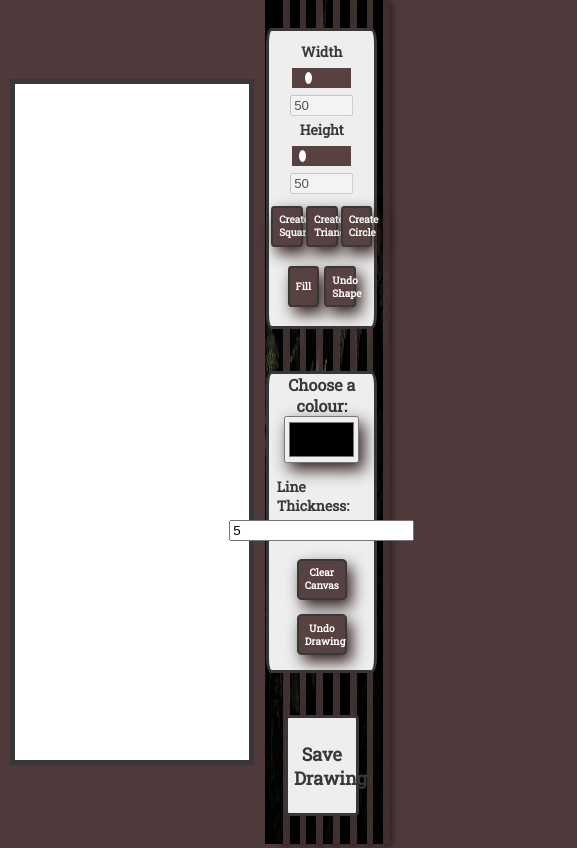
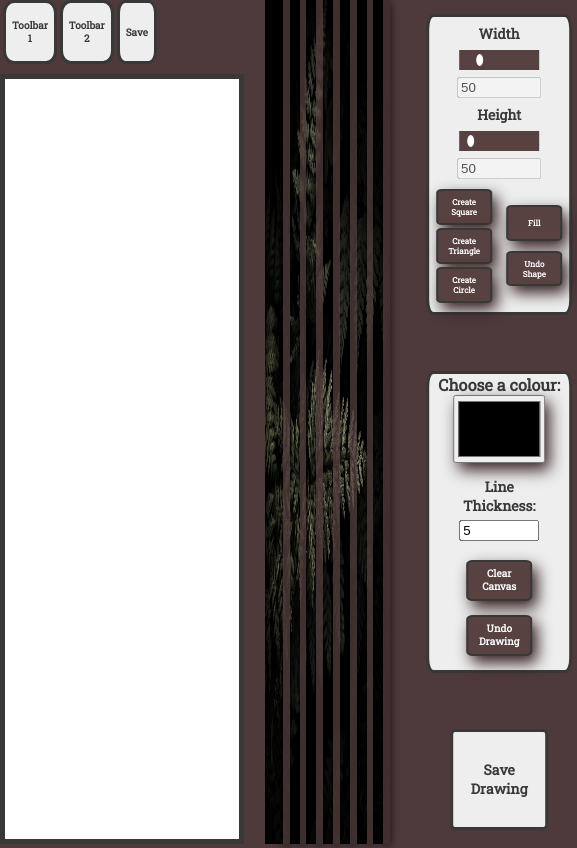
Before and after one commit to Stammak93/drawing-board, a plain HTML site: page index.html in a window 390 px wide. Shown: the whole page, 577 px wide, since content can reach past the window. Drawn offline with Linux system fonts and the light colour scheme.

Commit message:
It is done.

```diff
--- a/drawing.js
+++ b/drawing.js
@@ -9,13 +9,29 @@ sketchboard.width = sketchboard.clientWidth
 sketchboard.height = sketchboard.clientHeight
 let colourChange = document.querySelector("#colour")
 let lineWidth = document.querySelector("#line-width")
-ctx.strokeStyle = document.querySelector("#colour").value // initial value on page load
-ctx.lineWidth = document.querySelector("#line-width").value // initial value on page load
+ctx.strokeStyle = colourChange.value // initial value on page load
+ctx.lineWidth = lineWidth.value // initial value on page load
 ctx.lineCap = "round"
 
 let isSketching = false
 let xyPath = []
 let pathArray = []
+
+
+window.addEventListener("resize",(e) => {
+
+    sketchboard.width = sketchboard.clientWidth
+    sketchboard.height = sketchboard.clientHeight
+    toolOneCont.classList.remove("toolbar-el-transition")
+    toolTwoCont.classList.remove("toolbar-el-transition")
+    saveBtnCont.classList.remove("toolbar-el-transition")
+    ctx.strokeStyle = colourChange.value
+    ctx.lineWidth = lineWidth.value
+    ctx.lineCap = "round"
+    drawPaths(pathArray)
+    drawShapes(shapeArray)
+})
+
 
 
 // The idea is to store arrays of paths and recreate them.
--- a/index.html
+++ b/index.html
@@ -14,6 +14,11 @@
 <body>
   <div class="main-container">
     <div class="sketch-container">
+      <div class="toggle-btns-container">
+        <button id="tl-bar-1">Toolbar 1</button>
+        <button id="tl-bar-2">Toolbar 2</button>
+        <button id="sv-btn-toggle">Save</button>
+      </div>
       <canvas class="sketch"></canvas>
     </div>
     <div class="toolbars">
@@ -28,6 +33,7 @@
           <input class="tool" id="height-slider" type="range" min="5" value="50">
           <input type="number" class="tool" id="height-value"></input>
         </div>
+        <div class="shape-btns">
           <div class="shape-btn-container-one">
             <button class="create-square">Create Square</button>
             <button class="create-triangle">Create Triangle</button>
@@ -36,6 +42,7 @@
           <div class="shape-btn-container-two">
             <button class="fill-shape">Fill</button>
             <button class="undo-shape">Undo Shape</button>
+          </div>
         </div>
       </div>
       <div class="toolbar-container-two">
--- a/static/md-queries.css
+++ b/static/md-queries.css
@@ -1,11 +1,12 @@
-@media (max-width:1200px) {
+
+@media(max-width:75em), (max-height: 50em) {
 
     div.toolbars {
-        width: 25%;
+        width: 22%;
     }
 
     .drawing-stuff button {
-        font-size: 12px;
+        font-size: 10px;
     }
 
     .tools {
@@ -15,14 +16,19 @@
     div.toolbar-container-one button {
         font-size: 10px;
     }
+
+    .colour-changer label[for='colour'] {
+        font-size: 16px;
+    }
+
+    .lwidth {
+        font-size: 14px;
+        margin-bottom: 5px;
+    }
 }
 
 
-@media (max-width: 850px) {
-
-    div.toolbar-container-one, .toolbar-container-two, .save-btn {
-        margin-left: 0;
-    }
+@media (max-width: 52em) {
 
     div.main-container {
         gap: 0%;
@@ -44,41 +50,69 @@
 }
 
 
-@media (max-width: 750px) {
-
-    .drawing-stuff button {
-        font-size: 10px;
-    }
-
-
-    .colour-changer label[for='colour'] {
-        font-size: 16px;
-    }
-
-    .lwidth {
-        font-size: 14px;
-        margin-bottom: 5px;
-    }
+@media (max-width: 45em) {
 
     input.line-width {
         width: 5%;
     }
 
-    .tools {
-        height: 20%;
-    }
 }
 
 
-@media (max-width: 650px) {
+@media (max-width: 39em), (max-height: 37em) {
 
-    /*div.toolbars {
-        transform: translateX(110%);
-    }*/
+    div.toolbars {
+        transform: translateX(120%);
+        width: 40%;
+    }
 
     div.sketch-container {
         justify-content: flex-start;
         margin-left: 0;
     }
 
+    div.toggle-btns-container {
+        display: flex;
+    }
+
+    .shape-btns {
+        flex-direction: row;
+    }
+
+
+    div.shape-btn-container-one {
+        flex-direction: column;
+        height: 100%;
+        width: 70%;
+    }
+
+    div.shape-btn-container-two {
+        flex-direction: column;
+        height: 100%;
+        width: 70%;
+        gap: 10px;
+    }
+
+    div.shape-btn-container-two button, div.shape-btn-container-one button {
+        font-size: 8px;
+        height: 30%;
+        width: 80%;
+    }
+
+    .save-btn button {
+        font-size: 14px;
+    }
 }
+
+
+@media (max-height: 43em) {
+
+    div.toolbar-container-one, .toolbar-container-two {
+        height: 45%;
+    }
+
+    div.tools {
+        font-size: 12px;
+        gap: 3px;
+    }
+}
--- a/static/style.css
+++ b/static/style.css
@@ -1,3 +1,5 @@
+
+
 body {
     background-color: #4e3a3a;
     padding: 0;
@@ -20,12 +22,57 @@ div.main-container {
 }
 
 
+div.sketch-container {
+    display: flex;
+    flex-direction: column;
+    height: 100%;
+    width: 60%;
+    justify-content: center;
+    align-items: flex-start;
+    gap: 10px;
+}
+
+
+canvas.sketch {
+    background-color: white;
+    display: flex;
+    height: 90%;
+    width: 100%;
+    border: 5px solid #383838;
+    z-index: 1;
+}
+
+
+.toggle-btns-container {
+    z-index: 1;
+    display: none;
+    flex-direction: row;
+    height: 12%;
+    width: 50%;
+    flex: 1;
+}
+
+.toggle-btns-container button {
+    height: 100%;
+    width: 100%;
+    font-family: 'Roboto Slab', serif;
+    color: #383838;
+    font-size: 10px;
+    font-weight: bold;
+    border-radius: 5%;
+    background-color: #eeeeee;
+    border: 3px solid #383838;
+    margin-left: 3px;
+    border-radius: 20%;
+}
+
+
 .toolbars {
     display: flex;
     height: 100%;
     width: 17%;
     flex-direction: column;
-    justify-content: center;
+    justify-content: space-evenly;
     align-items: center;
     gap: 5%;
     z-index: 1;
@@ -90,13 +137,20 @@ div.main-container {
 }
 
 
+.shape-btns {
+    display: flex;
+    flex-direction: column;
+    justify-content: space-around;
+    width: 100%;
+    height: 40%;
+}
 
 
 .shape-btn-container-one {
     display: flex;
     flex-direction: row;
     width: 100%;
-    height: 14%;
+    height: 34%;
     align-items: center;
     justify-content: center;
     gap: 3%;
@@ -121,7 +175,7 @@ div.main-container {
     display: flex;
     flex-direction: row;
     width: 100%;
-    height: 14%;
+    height: 34%;
     align-items: center;
     justify-content: center;
     gap: 5%;
@@ -147,13 +201,12 @@ div.main-container {
     margin-right: 17%;
     display: flex;
     flex-direction: column;
-    justify-content: space-between;
+    justify-content: space-evenly;
     align-items: center;
     height: 35%;
     width: 90%;
     border-radius: 5%;
     border: 3px solid #383838;
-    z-index: 1;
 }
 
 
@@ -200,11 +253,11 @@ input#colour {
 
 
 .lwidth {
+    text-align: center;
     display: flex;
     flex-direction: column;
-    align-items: center;
-    height: 30%;
-    width: 90%;
+    justify-content: center;
+    width: 60%;
     gap: 5px;
 }
 
@@ -243,33 +296,13 @@ input#colour {
     width: 70%;
     height: 100%;
     border: 3px solid #383838;
-    z-index: 1;
 }
 
 
-.save-btn button:hover {
+.save-btn button:hover, .toggle-btns-container button:hover {
     background-color: #584141;
     color: #ffffff;
     border: 2px solid #ffffff;
-}
-
-
-div.sketch-container {
-    display: flex;
-    height: 80%;
-    width: 60%;
-    justify-content: center;
-    align-items: center;
-}
-
-
-canvas.sketch {
-    background-color: white;
-    display: flex;
-    height: 100%;
-    width: 100%;
-    border: 5px solid #383838;
-    z-index: 1;
 }
 
 
@@ -314,13 +347,22 @@ img {
 button:hover {
     background-color: #ffffff;
     color: #383838;
-    border: 4px solid #331f1f;
+    border: 2px solid #331f1f;
 }
 
 
 /* for injection with classList.add */
+
+.toolbar-el-transition {
+    position: absolute;
+    transform: translateX(-120%);
+    transition: transform 320ms ease-in;
+}
+
+
 button.button-toggled {
     background-color: #ffffff;
     color: #383838;
     border: 4px solid #331f1f
 }
+/*        ################          */
--- a/utility.js
+++ b/utility.js
@@ -14,3 +14,88 @@ document.querySelector("button#save-as").addEventListener("click", (e) => {
     let data = sketchboard.toDataURL("image/png",1)
     downloadCanvasImage(data)
 })
+
+
+let toolbarOne = false
+let toolbarTwo = false
+let saveBtn = false
+const toggleOne = document.querySelector("#tl-bar-1")
+const toggleTwo = document.querySelector("#tl-bar-2")
+const toggleSave = document.querySelector("#sv-btn-toggle")
+const toolOneCont = document.querySelector(".toolbar-container-one")
+const toolTwoCont = document.querySelector(".toolbar-container-two")
+const saveBtnCont = document.querySelector(".save-btn")
+
+
+const toggleFunction = () => {
+
+    if(toolbarOne) {
+        toolOneCont.classList.add("toolbar-el-transition")
+    } else {
+        toolOneCont.classList.remove("toolbar-el-transition")
+    }
+
+    if(toolbarTwo) {
+        toolTwoCont.classList.add("toolbar-el-transition")
+    } else {
+        toolTwoCont.classList.remove("toolbar-el-transition")
+    }
+
+    if(saveBtn) {
+        saveBtnCont.classList.add("toolbar-el-transition")
+    } else {
+        saveBtnCont.classList.remove("toolbar-el-transition")
+    }
+}
+
+
+
+toggleOne.addEventListener("click",(e) => {
+
+    if(toolbarOne) {
+        toolbarOne = false
+        toggleFunction()
+    } else if (!toolbarOne && toolbarTwo || saveBtn) {
+        toolbarOne = true
+        toolbarTwo = false
+        saveBtn = false
+        toggleFunction()
+    } else {
+        toolbarOne = true
+        toggleFunction()
+    }
+})
+
+
+toggleTwo.addEventListener("click",(e) => {
+
+    if(toolbarTwo) {
+        toolbarTwo = false
+        toggleFunction()
+    } else if (!toolbarTwo && toolbarOne || saveBtn) {
+        toolbarOne = false
+        toolbarTwo = true
+        saveBtn = false
+        toggleFunction()
+    } else {
+        toolbarTwo = true
+        toggleFunction()
+    }
+})
+
+
+toggleSave.addEventListener("click",(e) => {
+
+    if(saveBtn) {
+        saveBtn = false
+        toggleFunction()
+    } else if (!saveBtn && toolbarOne || toolbarTwo) {
+        toolbarOne = false
+        toolbarTwo = false
+        saveBtn = true
+        toggleFunction()
+    } else {
+        saveBtn = true
+        toggleFunction()
+    }
+})
```
Lines whose indentation alone changed are shown as unchanged.
